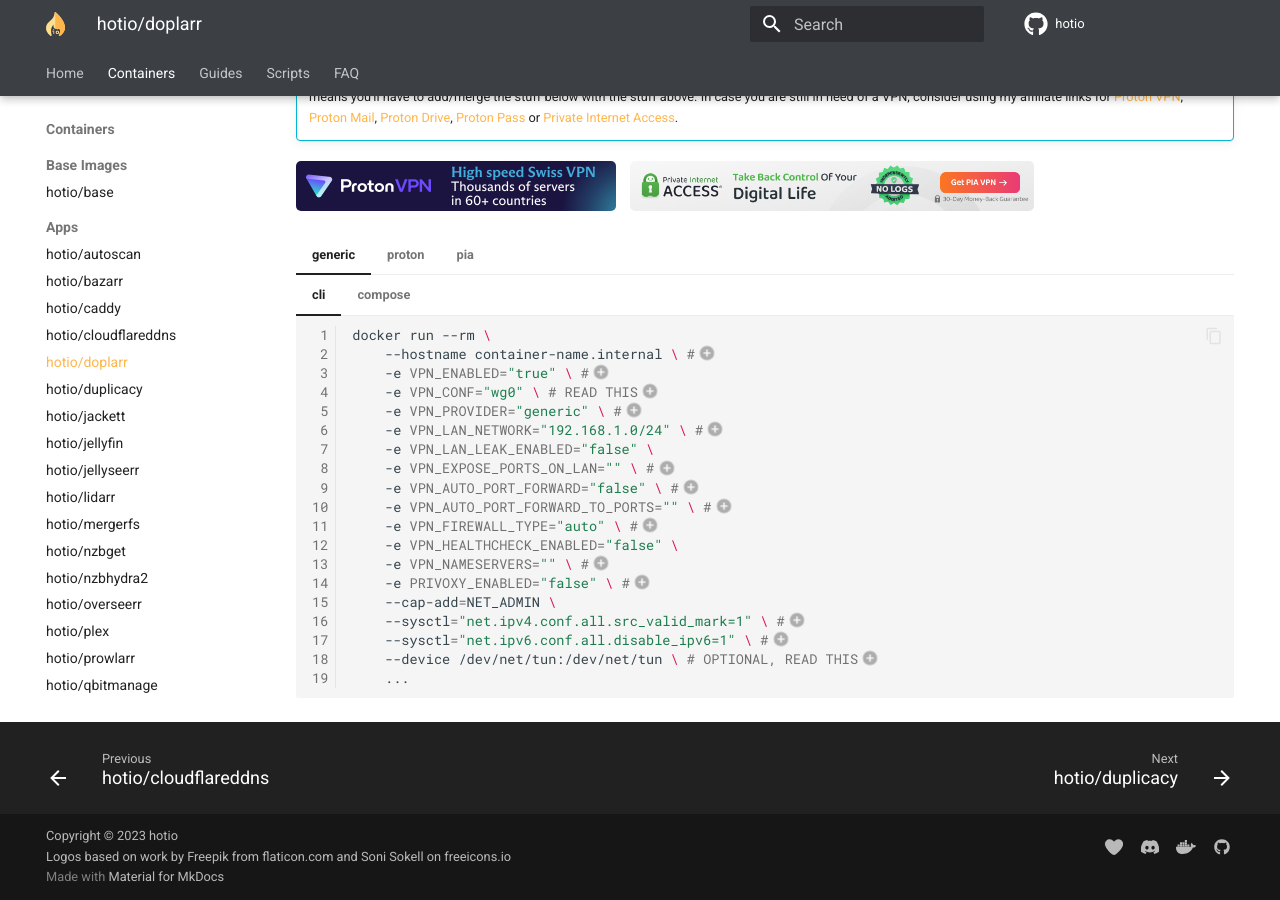
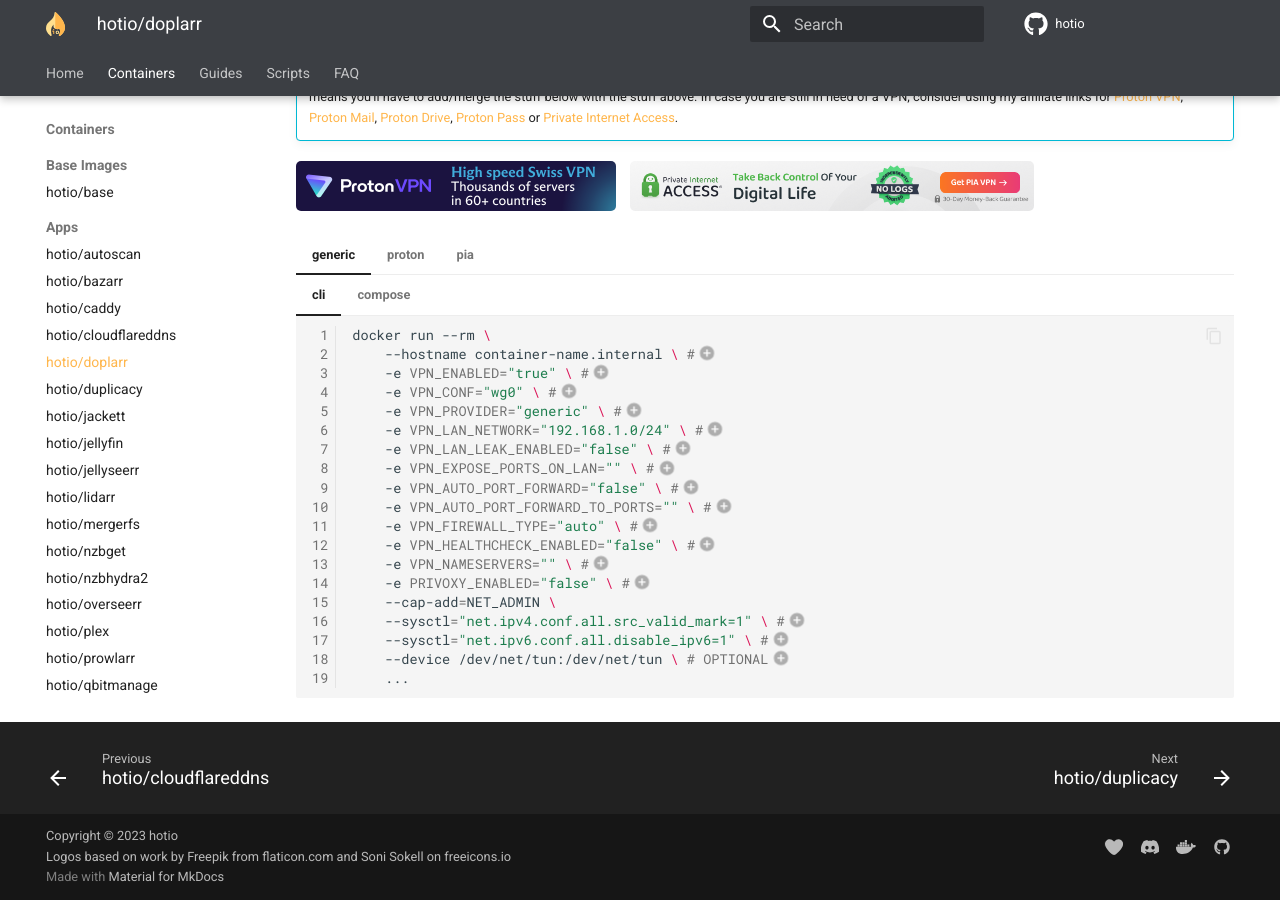
Before and after one commit to hotio/website, an MkDocs documentation site: the page built from docs/containers/doplarr.md, in a window 1280 px wide and 900 px high, scrolled down 815 px. Built offline with MkDocs 1.6.1 and Material for MkDocs 9.7.7, drawn with Linux system fonts in a browser that asks for light colours.

Commit message:
some more wg info

````diff
--- a/includes/wireguard.md
+++ b/includes/wireguard.md
@@ -20,21 +20,21 @@
         docker run --rm \
             --hostname container-name.internal \ #(18)
             -e VPN_ENABLED="true" \ #(5)
-            -e VPN_CONF="wg0" \ # READ THIS(8)
+            -e VPN_CONF="wg0" \ #(8)
             -e VPN_PROVIDER="generic" \ #(4)
             -e VPN_LAN_NETWORK="192.168.1.0/24" \ #(1)
-            -e VPN_LAN_LEAK_ENABLED="false" \
+            -e VPN_LAN_LEAK_ENABLED="false" \ #(10)
             -e VPN_EXPOSE_PORTS_ON_LAN="" \ #(2)
             -e VPN_AUTO_PORT_FORWARD="false" \ #(6)
             -e VPN_AUTO_PORT_FORWARD_TO_PORTS="" \ #(15)
             -e VPN_FIREWALL_TYPE="auto" \ #(17)
-            -e VPN_HEALTHCHECK_ENABLED="false" \
+            -e VPN_HEALTHCHECK_ENABLED="false" \ #(20)
             -e VPN_NAMESERVERS="" \ #(16)
             -e PRIVOXY_ENABLED="false" \ #(19)
             --cap-add=NET_ADMIN \
             --sysctl="net.ipv4.conf.all.src_valid_mark=1" \ #(12)
             --sysctl="net.ipv6.conf.all.disable_ipv6=1" \ #(3)
-            --device /dev/net/tun:/dev/net/tun \ # OPTIONAL, READ THIS(9)
+            --device /dev/net/tun:/dev/net/tun \ # OPTIONAL(9)
             ...
         ```
 
@@ -48,15 +48,15 @@
             hostname: container-name.internal #(18)
             environment:
               - VPN_ENABLED=true #(5)
-              - VPN_CONF=wg0 # READ THIS(8)
+              - VPN_CONF=wg0 #(8)
               - VPN_PROVIDER=generic #(4)
               - VPN_LAN_NETWORK=192.168.1.0/24 #(1)
-              - VPN_LAN_LEAK_ENABLED=false
+              - VPN_LAN_LEAK_ENABLED=false #(10)
               - VPN_EXPOSE_PORTS_ON_LAN #(2)
               - VPN_AUTO_PORT_FORWARD=false #(6)
               - VPN_AUTO_PORT_FORWARD_TO_PORTS= #(15)
               - VPN_FIREWALL_TYPE=auto #(17)
-              - VPN_HEALTHCHECK_ENABLED=false
+              - VPN_HEALTHCHECK_ENABLED=false #(20)
               - VPN_NAMESERVERS= #(16)
               - PRIVOXY_ENABLED=false #(19)
             cap_add:
@@ -65,7 +65,7 @@
               - net.ipv4.conf.all.src_valid_mark=1 #(12)
               - net.ipv6.conf.all.disable_ipv6=1 #(3)
             devices:
-              - /dev/net/tun:/dev/net/tun # OPTIONAL, READ THIS(9)
+              - /dev/net/tun:/dev/net/tun # OPTIONAL(9)
             ...
         ```
 
@@ -79,21 +79,21 @@
         docker run --rm \
             --hostname container-name.internal \ #(18)
             -e VPN_ENABLED="true" \ #(5)
-            -e VPN_CONF="wg0" \ # READ THIS(8)
+            -e VPN_CONF="wg0" \ #(8)
             -e VPN_PROVIDER="proton" \ #(4)
             -e VPN_LAN_NETWORK="192.168.1.0/24" \ #(1)
-            -e VPN_LAN_LEAK_ENABLED="false" \
+            -e VPN_LAN_LEAK_ENABLED="false" \ #(10)
             -e VPN_EXPOSE_PORTS_ON_LAN="" \ #(2)
             -e VPN_AUTO_PORT_FORWARD="true" \ #(6)
             -e VPN_AUTO_PORT_FORWARD_TO_PORTS="" \ #(15)
             -e VPN_FIREWALL_TYPE="auto" \ #(17)
-            -e VPN_HEALTHCHECK_ENABLED="false" \
+            -e VPN_HEALTHCHECK_ENABLED="false" \ #(20)
             -e VPN_NAMESERVERS="" \ #(16)
             -e PRIVOXY_ENABLED="false" \ #(19)
             --cap-add=NET_ADMIN \
             --sysctl="net.ipv4.conf.all.src_valid_mark=1" \ #(12)
             --sysctl="net.ipv6.conf.all.disable_ipv6=1" \ #(3)
-            --device /dev/net/tun:/dev/net/tun \ # OPTIONAL, READ THIS(9)
+            --device /dev/net/tun:/dev/net/tun \ # OPTIONAL(9)
             ...
         ```
 
@@ -107,15 +107,15 @@
             hostname: container-name.internal #(18)
             environment:
               - VPN_ENABLED=true #(5)
-              - VPN_CONF=wg0 # READ THIS(8)
+              - VPN_CONF=wg0 #(8)
               - VPN_PROVIDER=proton #(4)
               - VPN_LAN_NETWORK=192.168.1.0/24 #(1)
-              - VPN_LAN_LEAK_ENABLED=false
+              - VPN_LAN_LEAK_ENABLED=false #(10)
               - VPN_EXPOSE_PORTS_ON_LAN #(2)
               - VPN_AUTO_PORT_FORWARD=true #(6)
               - VPN_AUTO_PORT_FORWARD_TO_PORTS= #(15)
               - VPN_FIREWALL_TYPE=auto #(17)
-              - VPN_HEALTHCHECK_ENABLED=false
+              - VPN_HEALTHCHECK_ENABLED=false #(20)
               - VPN_NAMESERVERS= #(16)
               - PRIVOXY_ENABLED=false #(19)
             cap_add:
@@ -124,7 +124,7 @@
               - net.ipv4.conf.all.src_valid_mark=1 #(12)
               - net.ipv6.conf.all.disable_ipv6=1 #(3)
             devices:
-              - /dev/net/tun:/dev/net/tun # OPTIONAL, READ THIS(9)
+              - /dev/net/tun:/dev/net/tun # OPTIONAL(9)
             ...
         ```
 
@@ -138,18 +138,18 @@
         docker run --rm \
             --hostname container-name.internal \ #(18)
             -e VPN_ENABLED="true" \ #(5)
-            -e VPN_CONF="wg0" \ # READ THIS(8)
+            -e VPN_CONF="wg0" \ #(8)
             -e VPN_PROVIDER="pia" \ #(4)
             -e VPN_LAN_NETWORK="192.168.1.0/24" \ #(1)
-            -e VPN_LAN_LEAK_ENABLED="false" \
+            -e VPN_LAN_LEAK_ENABLED="false" \ #(10)
             -e VPN_EXPOSE_PORTS_ON_LAN="" \ #(2)
             -e VPN_AUTO_PORT_FORWARD="true" \ #(6)
             -e VPN_AUTO_PORT_FORWARD_TO_PORTS="" \ #(15)
             -e VPN_FIREWALL_TYPE="auto" \ #(17)
-            -e VPN_HEALTHCHECK_ENABLED="false" \
+            -e VPN_HEALTHCHECK_ENABLED="false" \ #(20)
             -e VPN_NAMESERVERS="" \ #(16)
             -e VPN_PIA_USER="" \ #(11)
-            -e VPN_PIA_PASS="" \
+            -e VPN_PIA_PASS="" \ #(11)
             -e VPN_PIA_PREFERRED_REGION="" \ #(7)
             -e VPN_PIA_DIP_TOKEN="no" \ #(13)
             -e VPN_PIA_PORT_FORWARD_PERSIST="false" \ #(14)
@@ -157,7 +157,7 @@
             --cap-add=NET_ADMIN \
             --sysctl="net.ipv4.conf.all.src_valid_mark=1" \ #(12)
             --sysctl="net.ipv6.conf.all.disable_ipv6=1" \ #(3)
-            --device /dev/net/tun:/dev/net/tun \ # OPTIONAL, READ THIS(9)
+            --device /dev/net/tun:/dev/net/tun \ # OPTIONAL(9)
             ...
         ```
 
@@ -171,18 +171,18 @@
             hostname: container-name.internal #(18)
             environment:
               - VPN_ENABLED=true #(5)
-              - VPN_CONF=wg0 # READ THIS(8)
+              - VPN_CONF=wg0 #(8)
               - VPN_PROVIDER=pia #(4)
               - VPN_LAN_NETWORK=192.168.1.0/24 #(1)
-              - VPN_LAN_LEAK_ENABLED=false
+              - VPN_LAN_LEAK_ENABLED=false #(10)
               - VPN_EXPOSE_PORTS_ON_LAN #(2)
               - VPN_AUTO_PORT_FORWARD=true #(6)
               - VPN_AUTO_PORT_FORWARD_TO_PORTS= #(15)
               - VPN_FIREWALL_TYPE=auto #(17)
-              - VPN_HEALTHCHECK_ENABLED=false
+              - VPN_HEALTHCHECK_ENABLED=false #(20)
               - VPN_NAMESERVERS= #(16)
               - VPN_PIA_USER #(11)
-              - VPN_PIA_PASS
+              - VPN_PIA_PASS #(11)
               - VPN_PIA_PREFERRED_REGION #(7)
               - VPN_PIA_DIP_TOKEN=no #(13)
               - VPN_PIA_PORT_FORWARD_PERSIST=false #(14)
@@ -193,7 +193,7 @@
               - net.ipv4.conf.all.src_valid_mark=1 #(12)
               - net.ipv6.conf.all.disable_ipv6=1 #(3)
             devices:
-              - /dev/net/tun:/dev/net/tun # OPTIONAL, READ THIS(9)
+              - /dev/net/tun:/dev/net/tun # OPTIONAL(9)
             ...
         ```
 
````
Also changed, not shown: includes/annotations.md (+3 -1 lines).
